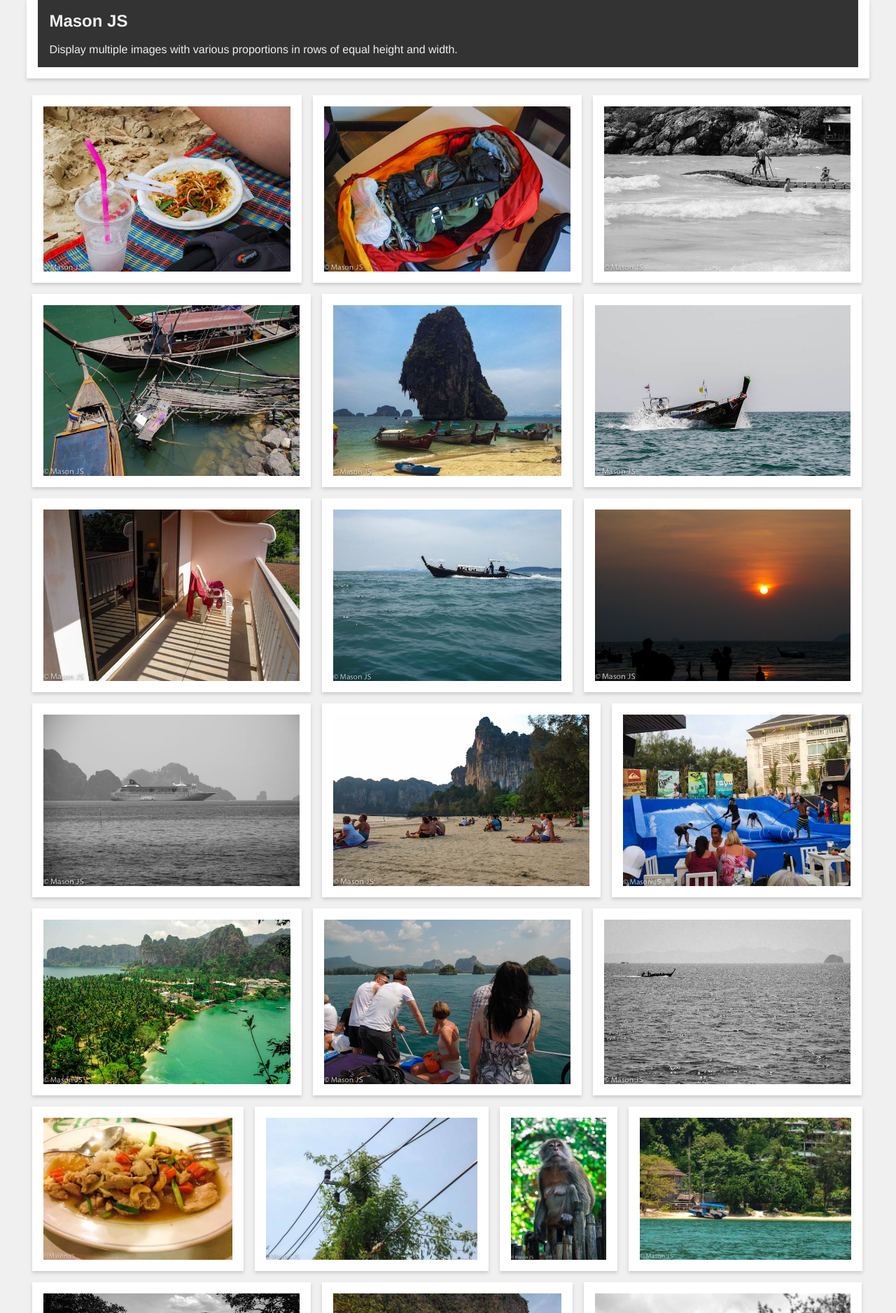
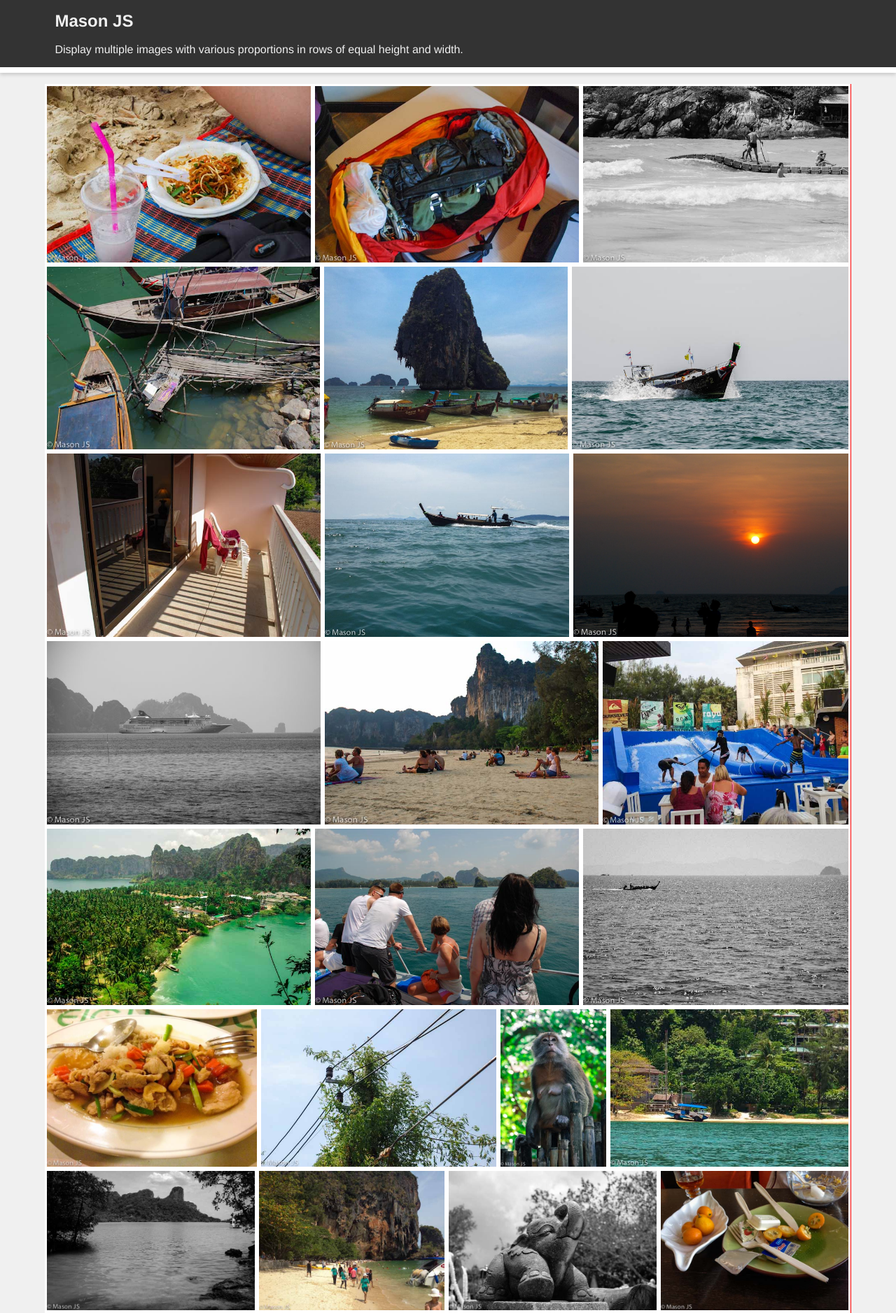
Before and after one commit to olofbjerke/Mason, a PHP site: page / in a window 1280 px wide. Shown: the top 1876 px of the page at 70% size. Run offline with PHP 8.4, Linux system fonts and the light colour scheme.

Commit message:
Added a width fix for the last image. Uses a 1px whitespace at the right side to prevent sub pixel calculation errors. Added a red background in the article to see errors more easily

```diff
--- a/js/jquery.mason.js
+++ b/js/jquery.mason.js
@@ -26,8 +26,10 @@
 
 			var height			= 0;
 			var rowWidth		= 0;
+			var rowWidth2		= 0;
 			var rowRatio		= 0;
 			var distanceLeft	= 0;
+			targetWidth			-= 1; // Fix for sub pixel rendering issues
 			var border			= 0 + row[0].outerWidth(true) - row[0].width();
 
 			// Fix width if row has only one image
@@ -43,12 +45,23 @@
 			}
 
 			// The new height for all images in the row
-			height = (targetWidth - 1 - border * row.length) / rowRatio;
+			height = Math.floor((targetWidth - border * row.length) / rowRatio);
 
 			for(i = 0; i < row.length; i++)
 			{
 				row[i].height(height);
+				w = row[i].width();
+				row[i].width(w);
+				rowWidth += row[i].width() + border;
 			}
+
+			// Fix last image to get better row endings.
+			if(rowWidth != targetWidth)
+			{
+				width = row[(row.length - 1)].width() + ((targetWidth - rowWidth));
+				row[(row.length - 1)].width(width);
+			}
+
 		}
 
 		// Set the same height for every image
--- a/styles/mason.css
+++ b/styles/mason.css
@@ -1,3 +1,10 @@
+* {
+	-moz-box-sizing: border-box;
+	-webkit-box-sizing: border-box;
+	-opera-box-sizing: border-box;
+	box-sizing: border-box;
+}
+
 body {
 	margin: 0;
 	padding: 0;
@@ -19,43 +26,45 @@ h2 {
 	font-size: 1em;
 }
 
-article img {
-	position: relative;
-	display: block;
-	float: left;
-	margin: 0.5em;
-	padding: 0;
-	border: 0.5em solid #fff;
-	box-shadow: 0 3px 5px #ccc;
-	box-sizing: border-box;
-}
-
-section {
-	width: 94%;
-	margin: 0 auto;
-	font-size: 1em;
-	box-sizing: border-box;
-}
-
-header section {
+header {
 	background: #333;
 	padding: 1em;
 	margin-bottom: 1em;
 	font-size: 1em;
 	border: 0.5em solid #fff;
-	border-top-width: 0;
+	border-width: 0 0 0.5em 0;
 	box-shadow: 0 3px 5px #ccc;
 }
 
+section {
+	width: 90%;
+	max-width: 1300px;
+	margin: 0 auto;
+	font-size: 1em;
+}
+
+
 article {
-	width: 100%;
 	position: relative;
 	text-align: center;
+	background: #ff0000;
 }
+
+
+	article img {
+		position: relative;
+		display: block;
+		float: left;
+		/*margin: 0.5em;*/
+		padding: 0;
+		border: 0.5em solid #fff;
+		/*box-shadow: 0 3px 5px #ccc;*/
+		/*border-radius: 0.5em;*/
+	}
+
 
 .masonry {
 	text-align: center;
-	box-sizing: border-box;
 }
 
 .masonry img {
@@ -69,7 +78,6 @@ article {
 	left: 0;
 	z-index: 100;
 	text-align: center;
-	box-sizing: border-box;
 }
 
 	.popup img {
@@ -79,7 +87,6 @@ article {
 		margin: 0 auto;
 		border: 1em solid #fff;
 		box-shadow: 0 5px 15px #333;
-		box-sizing: border-box;
 	}
 
 	.alttext {
@@ -104,11 +111,11 @@ article {
 	}
 
 	header section {
-		border-width: 0 1em 1em 1em;
+		border-width: 0 0.5em 0.5em 0.5em;
 	}
 
 	article img {
-		border-width: 1em;
+		border-width: 0.2em;
 	}
 
 }
```
